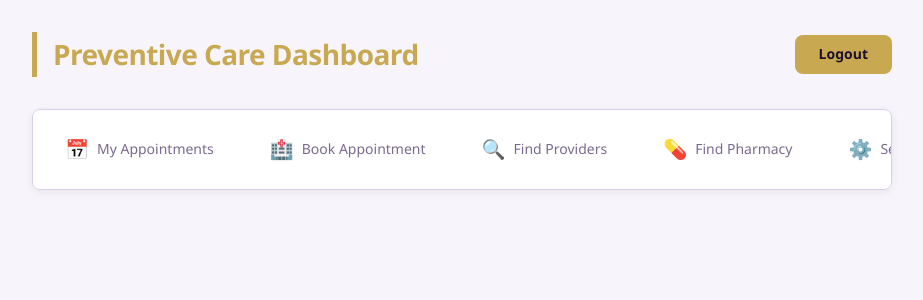
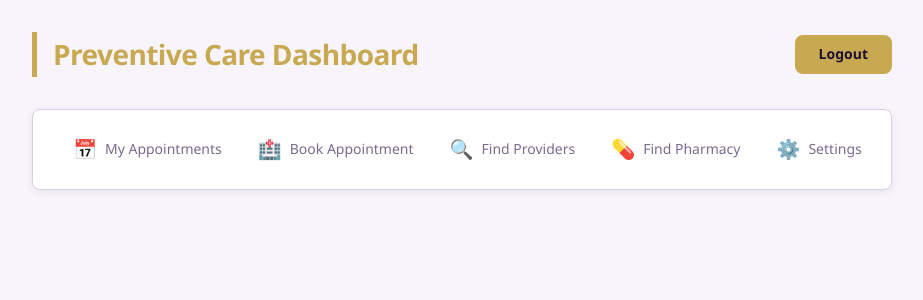
Before and after one commit to ramifayad105/Hackathon-2026, a Flask app: template Templates/home.html in a window 1280 px wide. Shown: the top 300 px of the page, without its empty margins (178-1101 px from the left). Run offline with Flask 3, Linux system fonts and the light colour scheme; the template is opened without the code that fills it, so the values that code supplies are empty.

Commit message:
Fixed nav bar

```diff
--- a/Static/style.css
+++ b/Static/style.css
@@ -956,21 +956,21 @@ body {
    ============================================= */
 .nav-tabs {
   display: flex;
-  gap: var(--space-sm);
+  gap: var(--space-xs);
   margin-bottom: var(--space-xl);
   background: var(--color-surface);
   border: 1px solid var(--color-border);
   border-radius: var(--radius);
-  padding: var(--space-sm);
-  overflow-x: auto;
+  padding: var(--space-sm) var(--space-lg);
   box-shadow: var(--shadow);
+  justify-content: space-between;
 }
 
 .nav-tab {
   display: flex;
   align-items: center;
   gap: var(--space-sm);
-  padding: var(--space-md) var(--space-lg);
+  padding: var(--space-md) var(--space-md);
   border-radius: var(--radius);
   text-decoration: none;
   color: var(--color-text-muted);
@@ -979,6 +979,8 @@ body {
   transition: background-color var(--transition), color var(--transition);
   white-space: nowrap;
   cursor: pointer;
+  flex: 1;
+  justify-content: center;
 }
 
 .nav-tab:hover {
```
